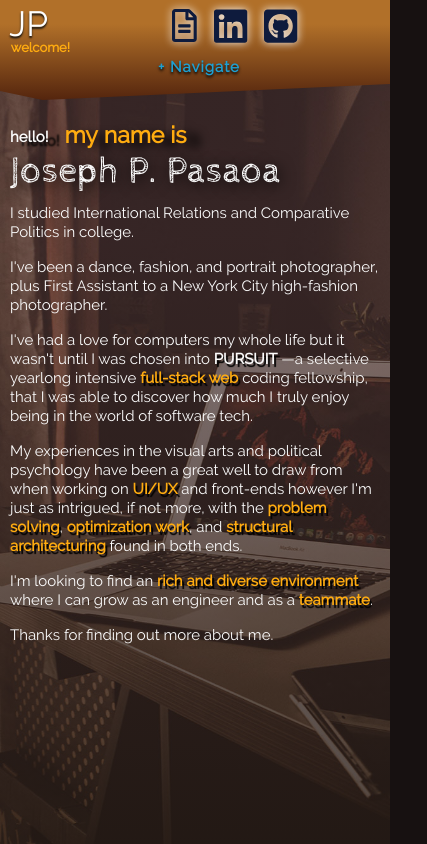
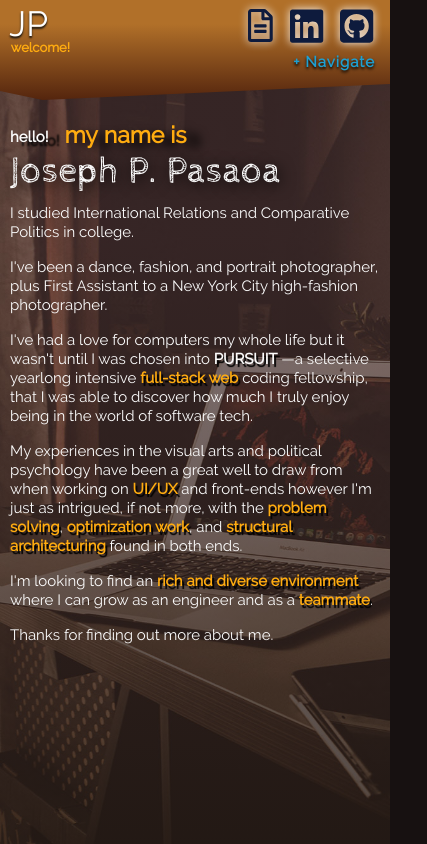
Before and after one commit to joseph-p-pasaoa/portfolio_site, a React (Create React App) app: page / in a window 390 px wide. Shown: the whole page, 427 px wide, since content can reach past the window. Built offline with nearby package versions, Linux system fonts and the light colour scheme; no server answers.

Commit message:
0.17.2, fix right leaning elements on moblie view

```diff
--- a/src/App.scss
+++ b/src/App.scss
@@ -525,8 +525,8 @@ h5 {
 
 .dropdown-converter {
     position: absolute;
-    top: 5.8rem;
-    left: 15.8rem;
+    top: 5.3rem;
+    right: 1.5rem;
 }
 
 .dropdown-toggle-btn {
@@ -550,13 +550,14 @@ h5 {
 .dropdown-converter .navlist {
     position: absolute;
     top: 0.5rem;
-    left: -1.7rem;
+    right: -1.5rem;
     z-index: 2;
     background: #62351cf7;
     visibility: hidden;
     height: 17rem;
     margin-top: 2rem;
-    padding: 1.1rem 3rem;
+    padding: 1.1rem 1.4rem 1.1rem 3rem;
+    align-items: flex-end;
     transform: translateX(-40%);
     transition: visibility .15s ease-out;
 }
@@ -1012,7 +1013,7 @@ h5 {
     .iconsbar {
         position: absolute;
         top: .1rem;
-        left: 16rem;
+        right: 0rem;
         flex-direction: row-reverse;
         white-space: nowrap;
         margin-top: 0.3rem;
@@ -1119,4 +1120,16 @@ h5 {
     .page--contactme .form-contactme input[name=msgTxt] {
         width: 85%;
     }
+
+    .navlist li .link-navlist:link div::after, .navlist li .link-navlist:visited div::after {
+        right: -1.35rem;
+    }
+
+    .navlist li:last-child::before {
+        right: -6.3rem;
+    }
+
+    .navlist li .link-navlist:link, .navlist li .link-navlist:visited {
+        text-align: right;
+    }
 }
```
